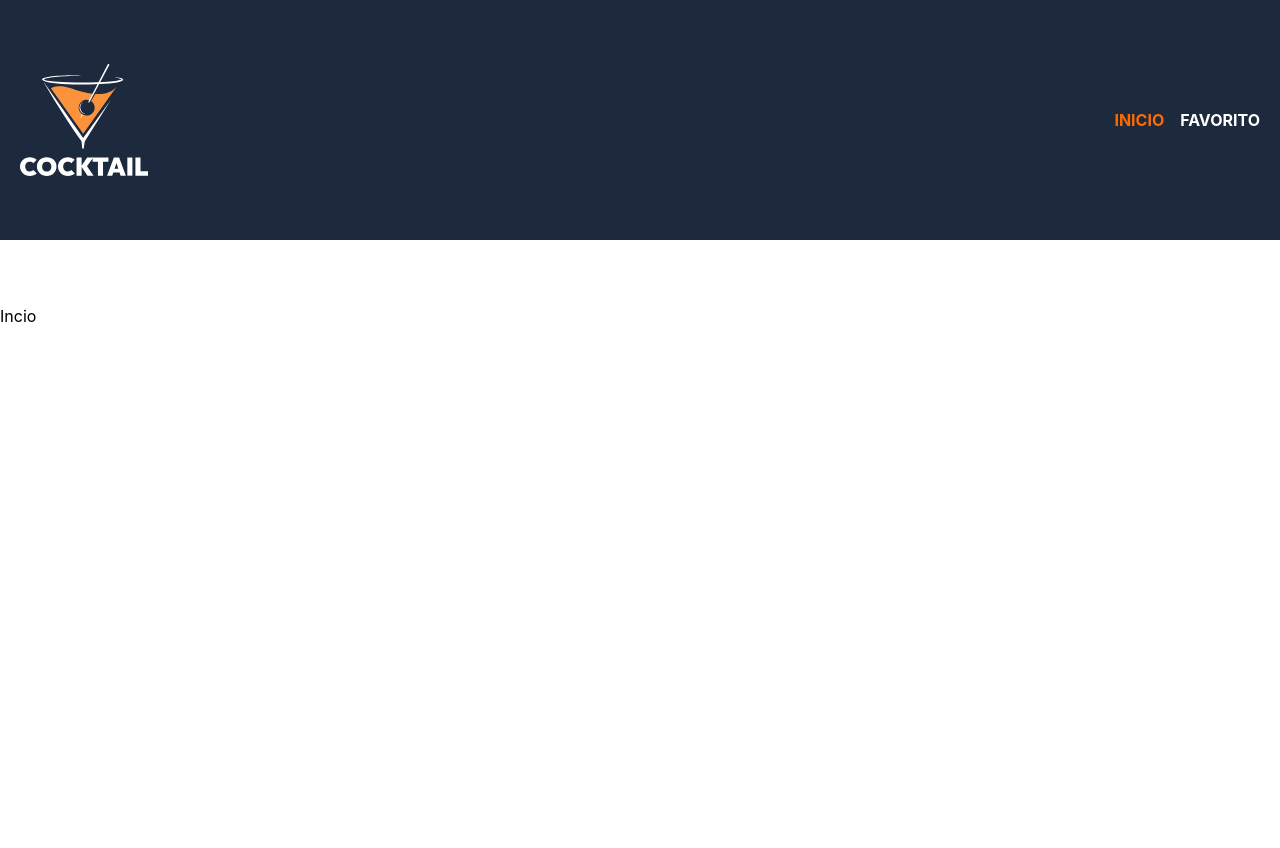
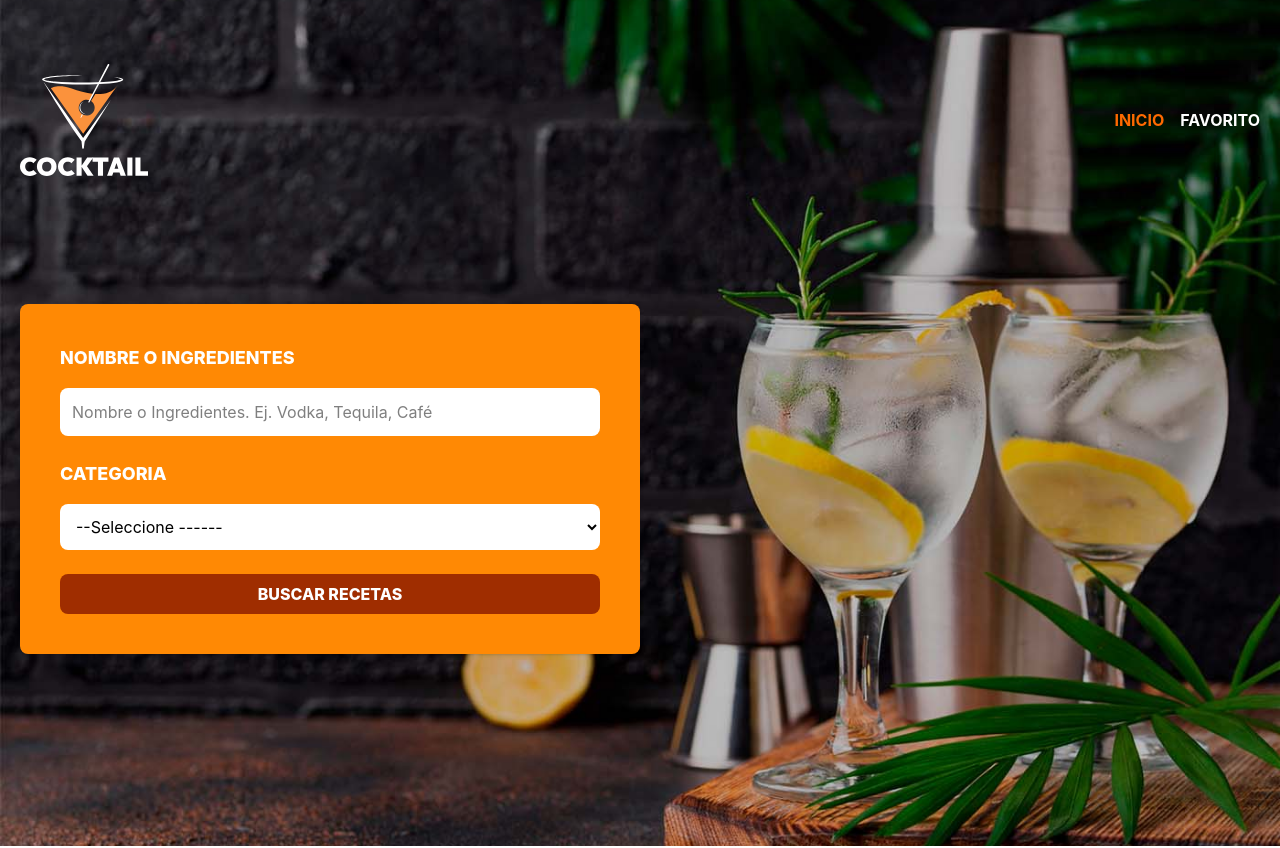
Before and after one commit to juliocariajano/bebidas-IA, a React (Vite) app: page / in a window 1280 px wide. Shown: the top 848 px of the page. Before the commit the page ends 800 px from the top, so only its background shows below. Built offline with nearby package versions, Linux system fonts and the light colour scheme.

Commit message:
Creacion de Header con campos de busqueda

```diff
--- a/src/components/Header.tsx
+++ b/src/components/Header.tsx
@@ -1,8 +1,15 @@
-import { NavLink } from 'react-router-dom'
+import { useMemo } from 'react'
+import { NavLink, useLocation } from 'react-router-dom'
 
 export default function Header() {
+
+    const {pathname} = useLocation()
+
+    const isHome = useMemo(()=>pathname === '/', [pathname])
+    console.log(isHome)
+
     return (
-        <header className="bg-slate-800">
+        <header className= {isHome ? "bg-[url(/bg.jpg)] bg-cover bg-center" : "bg-slate-800" }>
             <div className="mx-auto container px-5 py-16">
                 <div className="flex justify-between items-center">
                     <div>
@@ -28,6 +35,48 @@
 
                 </div>
 
+                {
+                    isHome && (
+                        <form
+                        className='md:w-1/2 2xl:w-1/3 bg-orange-400 my-32 p-10 rounded-lg shadow space-y-6'
+
+                        >
+                            <div className='space-y-4'>
+                                <label
+                                    htmlFor='ingredient'
+                                    className='block text-white uppercase font-extrabold text-lg'
+                                >Nombre o Ingredientes</label>
+
+                            <input
+                                id='ingredient'
+                                type='text'
+                                name='ingredient'
+                                className='p-3 w-full rounded-lg focus:outline-none bg-white text-black'
+                                placeholder='Nombre o Ingredientes. Ej. Vodka, Tequila, Café'
+                            />
+                            </div>
+
+                             <div className='space-y-4'>
+                                <label
+                                    htmlFor='ingredient'
+                                    className='block text-white uppercase font-extrabold text-lg'
+                                >Categoria</label>
+
+                            <select
+                                id='ingredient'
+                                name='ingredient'
+                                className='p-3 w-full rounded-lg focus:outline-none bg-white text-black'
+                            >
+                                <option value=""> --Seleccione ------</option>
+                            </select>
+                            </div>
+                            <input
+                                type='submit'
+                                value='Buscar Recetas'
+                                className='cursor-pointer bg-orange-800 hover:bg-orange-900 text-white font-extrabold w-full p-2 rounded-lg uppercase'
+                            />
+                        </form>
+                    )}
             </div>
 
         </header>
```
